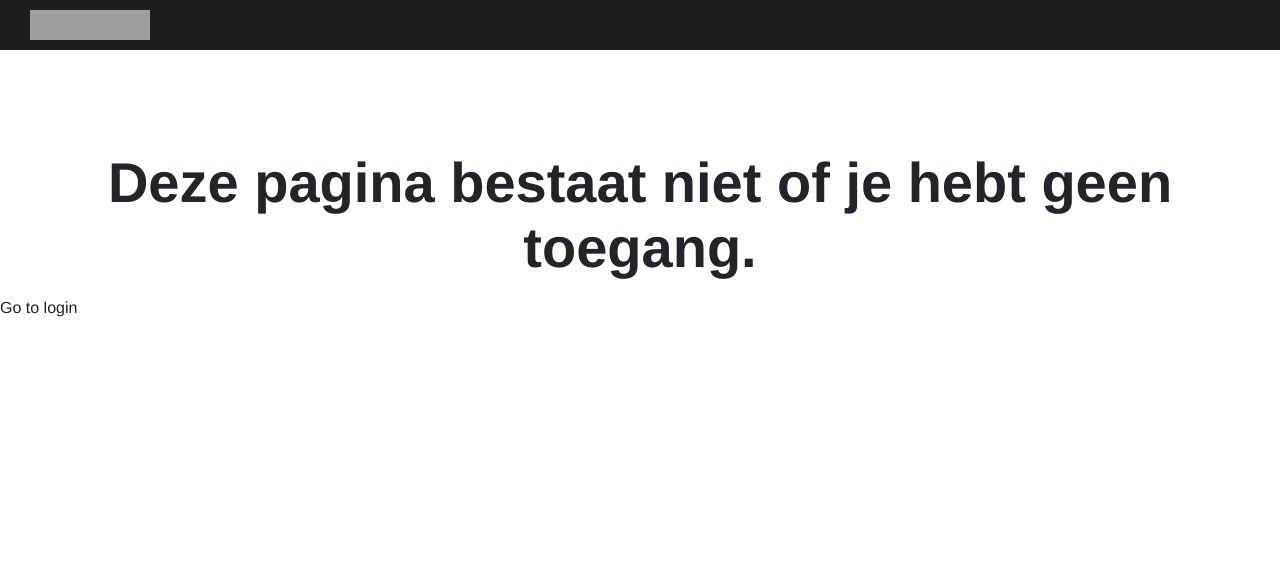
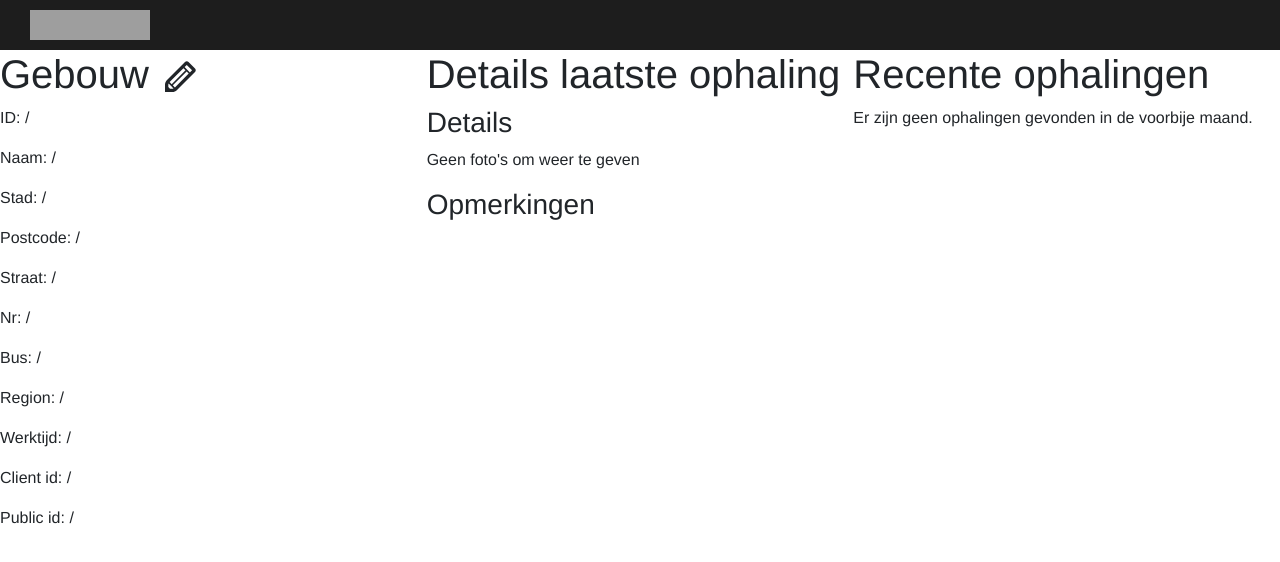
Before and after one commit to SELab-2/Dr-Trottoir-4, a Next.js app in the folder frontend/: page /public/building in a window 1280 px wide. Before the commit this address had no page. Shown: the top 562 px of the page. Built offline with nearby package versions, Linux system fonts and the light colour scheme; grey boxes are pictures that could not be loaded.

Commit message:
Added public building info page for residents (fixes #398)

```diff
--- a/frontend/components/building/buildingComponents/BuildingInfo.tsx
+++ b/frontend/components/building/buildingComponents/BuildingInfo.tsx
@@ -91,7 +91,7 @@ function BuildingInfo({
             <p>Straat: {get_building_key("street")}</p>
             <p>Nr: {get_building_key("house_number")}</p>
             <p>Bus: {get_building_key("bus")}</p>
-            <p>RegionInterface: {regionName} </p>
+            <p>Region: {regionName} </p>
             <p>Werktijd: {get_building_key("duration")}</p>
             <p>Client id: {get_building_key("client_id")}</p>
             <p>Public id: {get_building_key("public_id")}</p>
--- /dev/null
+++ b/frontend/pages/public/building.tsx
@@ -0,0 +1,16 @@
+import React from "react";
+import BuildingPage from "@/components/building/BuildingPage";
+import BaseHeader from "@/components/header/baseHeader";
+
+function PublicBuilding() {
+
+    return (
+        <>
+            <BaseHeader/>
+            <BuildingPage type={""}/>
+        </>
+    )
+
+}
+
+export default PublicBuilding;
```
